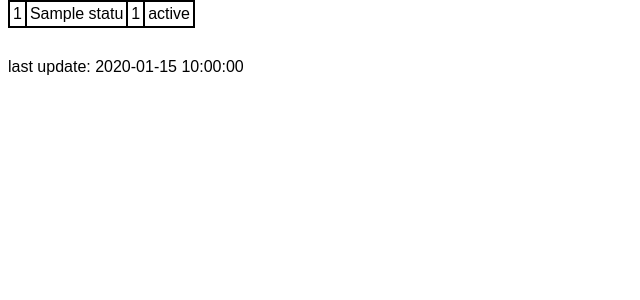
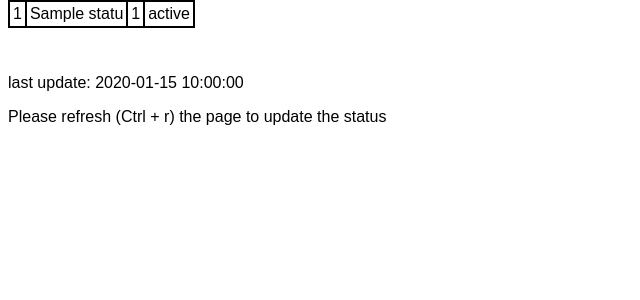
Before and after one commit to sp013719/sms-query-service, a Flask app: template dcsjira/templates/result.html in a window 1280 px wide. Shown: the part 46-346 px from the top of the page, without its empty margins (0-640 px from the left). Run offline with Flask 2, Linux system fonts and the light colour scheme; the template is opened without the code that fills it: most values are stand-ins (such as "Sample title", 1, 10 or a date in 2020).

Commit message:
Add wording

```diff
--- a/dcsjira/templates/result.html
+++ b/dcsjira/templates/result.html
@@ -35,7 +35,8 @@
         {% endfor %}
         </table>
         <div class="footer">
-            last update: {{ time_stamp }}
+            <p>last update: {{ time_stamp }}</p>
+            <p>Please refresh (Ctrl + r) the page to update the status</p>
         </div>
     {% else %}
         <div>No data for batch id: {{ batch_id }}.</div>
```
